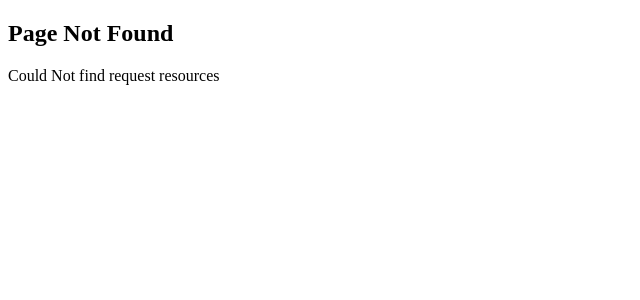
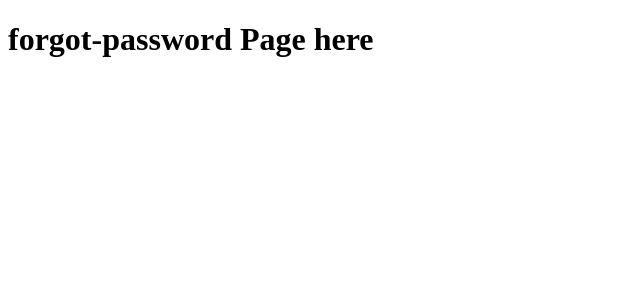
Before and after one commit to YashrajKamble/nextjs-practice-in-depth, a Next.js app in the folder routing-demo/: page /forgot-password in a window 1280 px wide. Before the commit this address had no page. Shown: the top 300 px of the page, without its empty margins (0-640 px from the left). Built offline with nearby package versions, Linux system fonts and the light colour scheme.

Commit message:
Route Groups

```diff
--- /dev/null
+++ b/routing-demo/src/app/(auth)/forgot-password/page.tsx
@@ -0,0 +1,4 @@
+export default function ForgotPassword() {
+    return <h1>forgot-password Page here</h1>
+
+}
--- /dev/null
+++ b/routing-demo/src/app/(auth)/login/page.tsx
@@ -0,0 +1,3 @@
+export default function Login() {
+    return <h1>login Page here</h1>
+}
--- /dev/null
+++ b/routing-demo/src/app/(auth)/register/page.tsx
@@ -0,0 +1,3 @@
+export default function Register() {
+    return <h1>register Page here</h1>
+}
```
